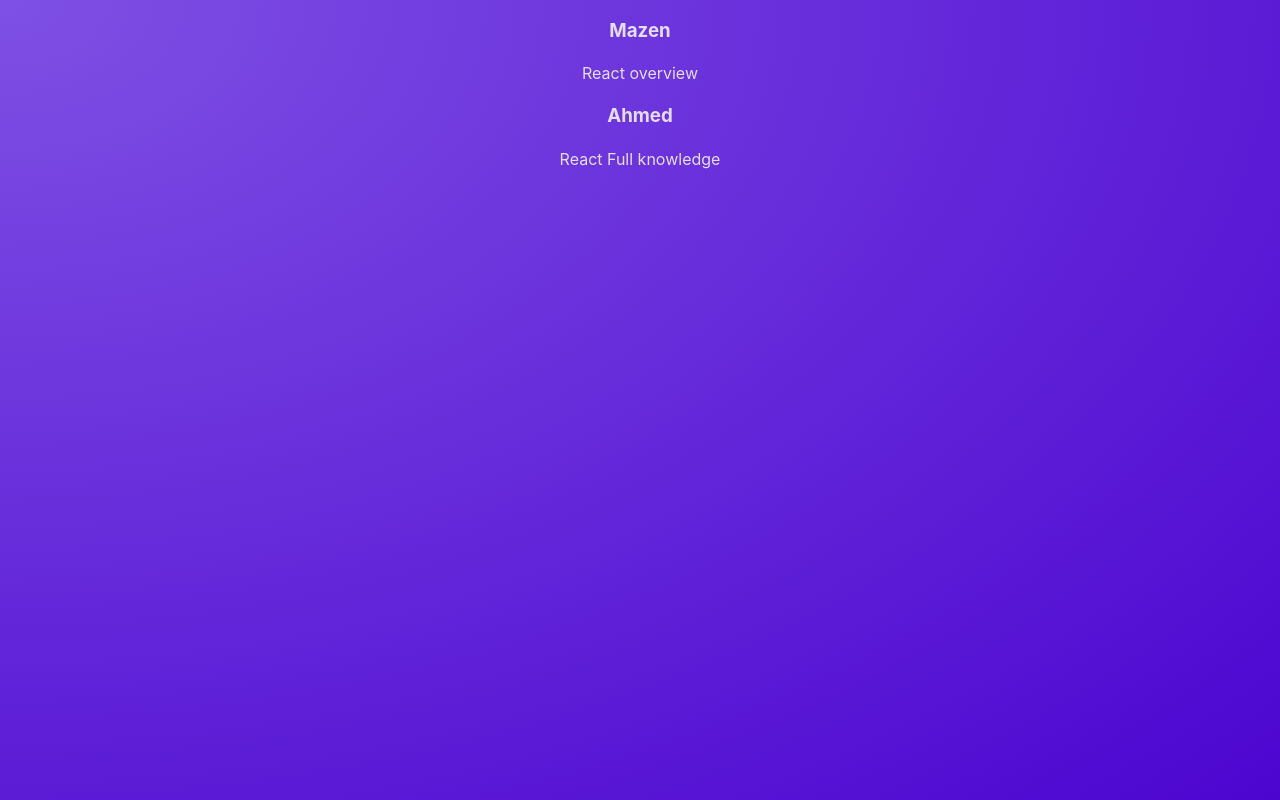
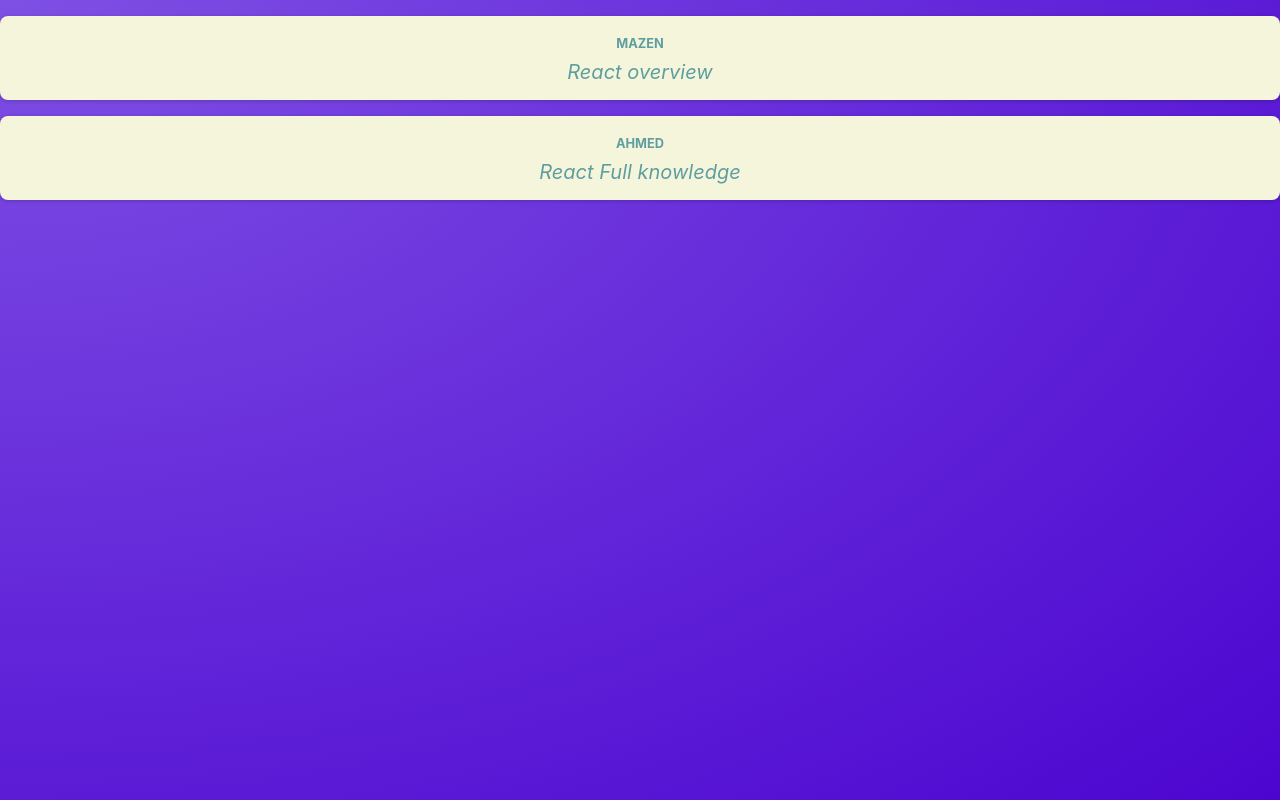
Before and after one commit to mazenaboelanin/post-app, a React (Vite) app: page / in a window 1280 px wide. Built offline with nearby package versions, Linux system fonts and the light colour scheme.

Commit message:
add styles to post component

```diff
--- a/src/components/Post.jsx
+++ b/src/components/Post.jsx
@@ -1,8 +1,10 @@
+import classes from './Post.module.css';
+
 function Post(props) {
   return (
-    <div>
-      <h3>{props.author}</h3>
-      <p>{props.body}</p>
+    <div className={classes.post}>
+      <h3 className={classes.author}>{props.author}</h3>
+      <p className={classes.body}>{props.body}</p>
     </div>
   );
 }
--- /dev/null
+++ b/src/components/Post.module.css
@@ -0,0 +1,22 @@
+.post {
+  background-color: beige;
+  margin: 1rem 0;
+  padding: 1rem;
+  border-radius: 8px;
+  box-shadow: 0 1px 4px rgba(0, 0, 0, 0.2);
+}
+
+.author {
+  font-size: 0.8rem;
+  font-weight: bold;
+  color: cadetblue;
+  margin: 0;
+  text-transform: uppercase;
+}
+
+.body {
+  font-size: 1.25rem;
+  margin: 0.25rem 0 0;
+  color: cadetblue;
+  font-style: italic;
+}
```
